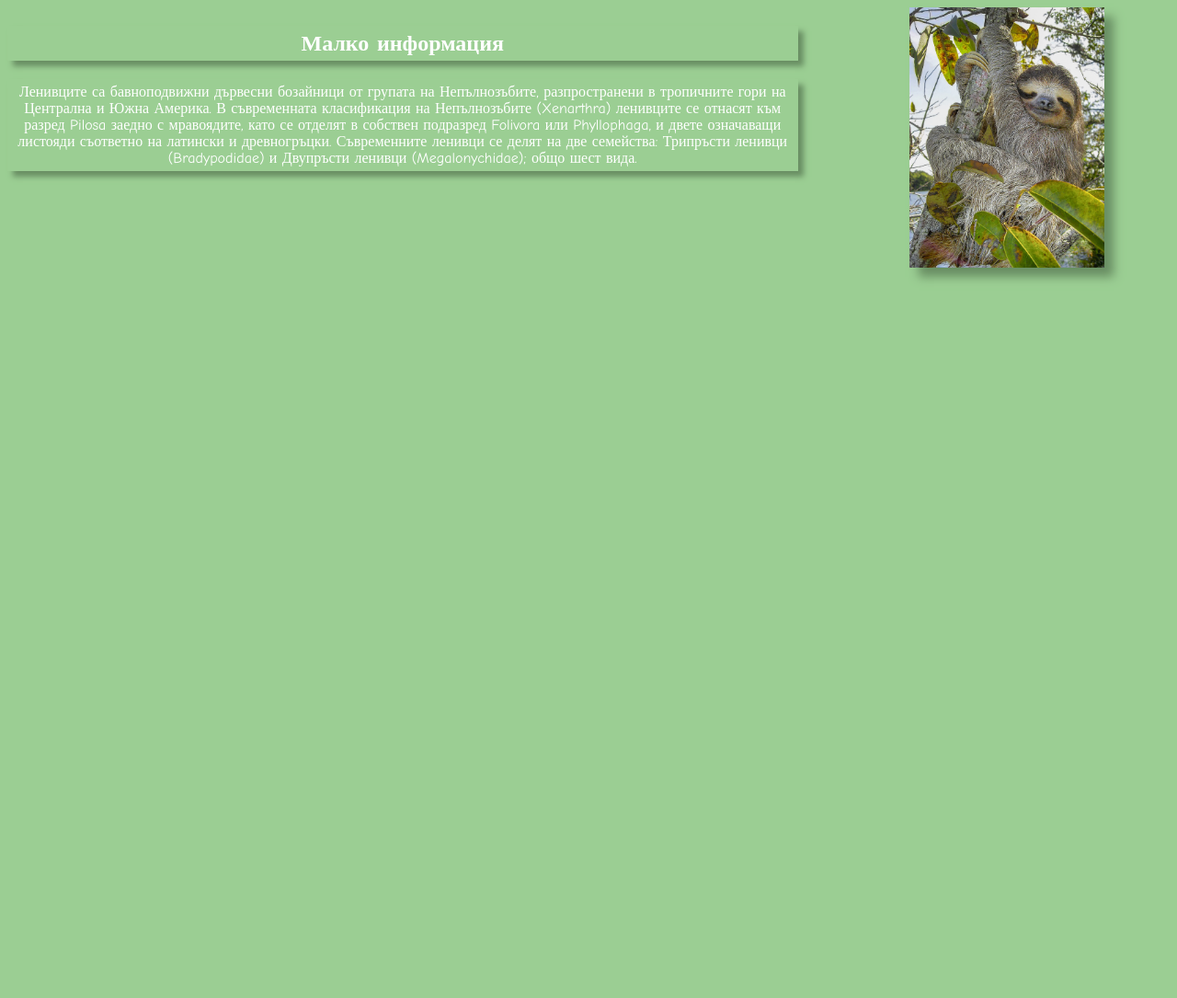
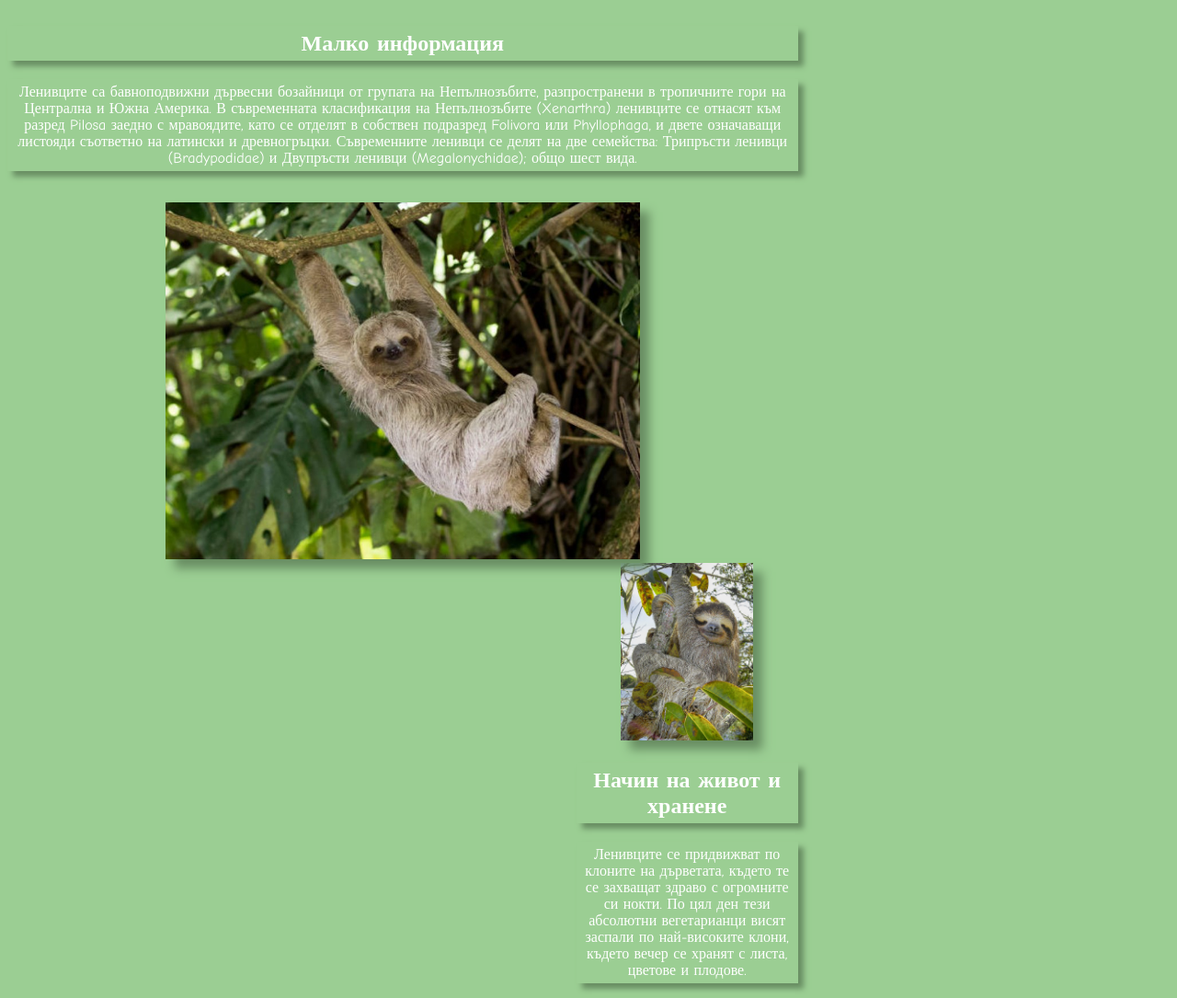
Before and after one commit to kalifilipova/fluffy-fishstick, a plain HTML site: page index.html in a window 1280 px wide. Shown: the whole page at 92% size. Before the commit the page ends 800 px from the top, so only its background shows below. Drawn offline with Linux system fonts and the light colour scheme.

Commit message:
Update index.html

```diff
--- a/index.html
+++ b/index.html
@@ -78,10 +78,14 @@
 
         <div class="item">
             <p>Ленивците са бавноподвижни дървесни бозайници от групата на Непълнозъбите, разпространени в тропичните гори на Централна и Южна Америка. В съвременната класификация на Непълнозъбите (Xenarthra) ленивците се отнасят към разред Pilosa заедно с мравоядите, като се отделят в собствен подразред Folivora или Phyllophaga, и двете означаващи листояди съответно на латински и древногръцки. Съвременните ленивци се делят на две семейства: Трипръсти ленивци (Bradypodidae) и Двупръсти ленивци (Megalonychidae); общо шест вида. </p>
+            <br>
         </div>
 
         <div class="item">
         </div>
+
+        <div class="item">
+            <img src="2.jpg" >
 
     </div>
 
@@ -93,6 +97,11 @@
             <img src="1.jpg" >
 
         </div>
+        <div class="item">
+            <h2>Начин на живот и хранене</h2>
+            <p>Ленивците се придвижват по клоните на дърветата, където те се захващат здраво с огромните си нокти. По цял ден тези абсолютни вегетарианци висят заспали по най-високите клони, където вечер се хранят с листа, цветове и плодове. </p>
+
+        </div>
 
 
     </div>
```
Lines whose indentation alone changed are shown as unchanged.
